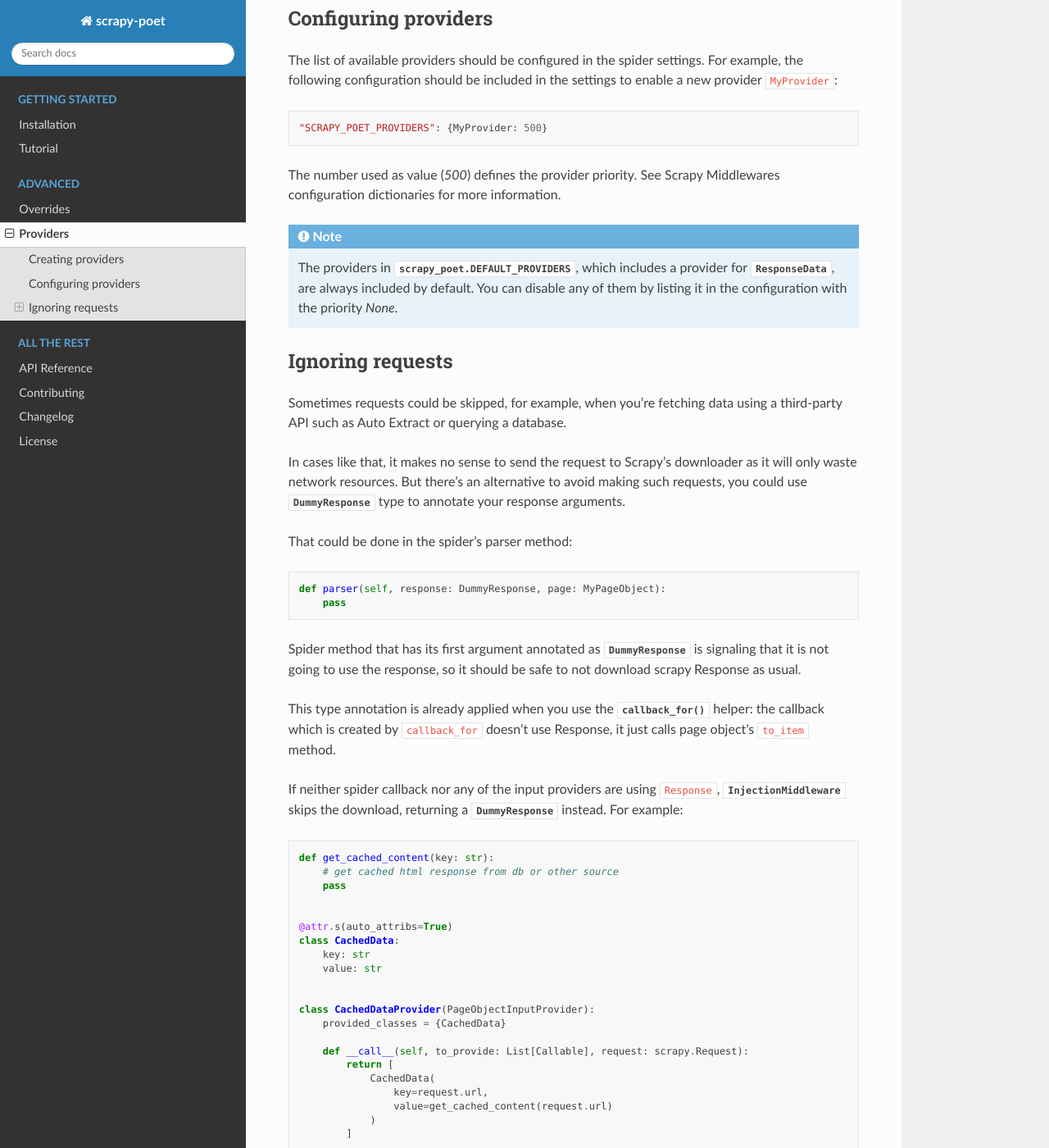
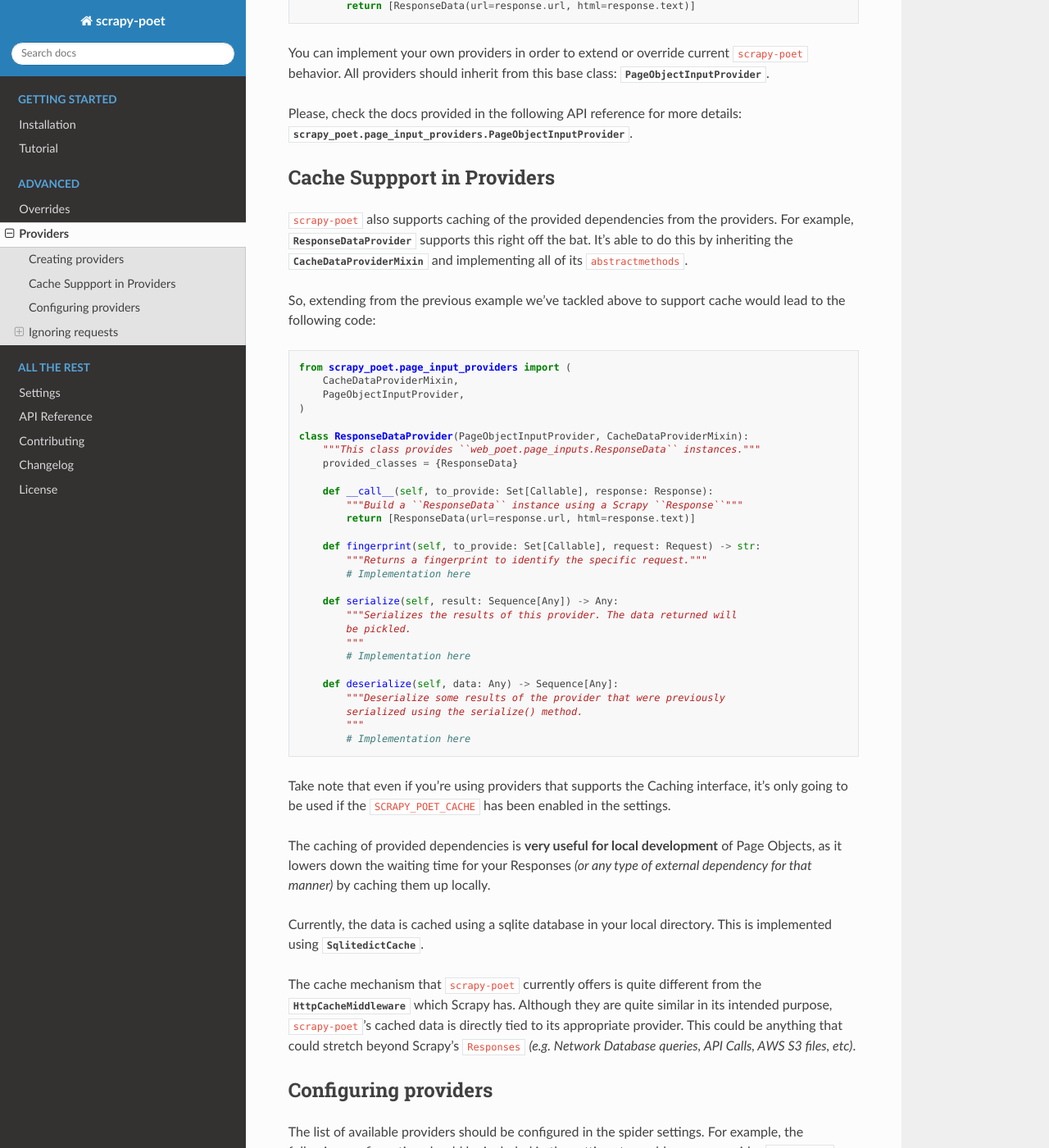
Before and after one commit to scrapinghub/scrapy-poet, a Sphinx documentation site: the page built from docs/providers.rst, in a window 1280 px wide and 1400 px high, scrolled down 865 px. Shown: the whole window at 82% size. Built offline with Sphinx 7.4.7 and the Read the Docs theme 2.0.0, drawn with Linux system fonts in a browser that asks for light colours; some of the changed text lies outside the part shown.

Commit message:
update and add docs pertaining to the Provider Cache

```diff
--- a/docs/api_reference.rst
+++ b/docs/api_reference.rst
@@ -26,6 +26,12 @@
 .. toctree::
    :hidden:
 
+Cache
+=====
+
+.. automodule:: scrapy_poet.cache
+   :members:
+
 Injection
 =========
 
--- a/docs/index.rst
+++ b/docs/index.rst
@@ -2,7 +2,7 @@
 scrapy-poet documentation
 =========================
 
-scrapy-poet allows to use `web-poet`_ Page Objects with Scrapy.
+``scrapy-poet`` allows to use `web-poet`_ Page Objects with Scrapy.
 
 web-poet_ defines a standard for writing reusable and portable
 extraction and crawling code; please check its docs_ to learn more.
@@ -48,6 +48,7 @@
    :caption: All the rest
    :maxdepth: 1
 
+   settings
    api_reference
    contributing
    changelog
--- a/docs/intro/install.rst
+++ b/docs/intro/install.rst
@@ -7,10 +7,10 @@
 Installing scrapy-poet
 ======================
 
-scrapy-poet is a Scrapy extension that runs on Python 3.7 and above.
+``scrapy-poet`` is a Scrapy extension that runs on Python 3.7 and above.
 
 If you’re already familiar with installation of Python packages, you can install
-scrapy-poet and its dependencies from PyPI with:
+``scrapy-poet`` and its dependencies from PyPI with:
 
 ::
 
@@ -21,7 +21,7 @@
 Things that are good to know
 ============================
 
-scrapy-poet is written in pure Python and depends on a few key Python packages
+``scrapy-poet`` is written in pure Python and depends on a few key Python packages
 (among others):
 
 - web-poet_, core library used for Page Object pattern
--- a/docs/overrides.rst
+++ b/docs/overrides.rst
@@ -65,11 +65,12 @@
 
 .. note::
 
-    This is an alternative more compact way of writing the above Page Object using ``attr.s``:
+    This is an alternative more compact way of writing the above Page Object
+    using ``attr.define``:
 
     .. code-block:: python
 
-        @attr.s(auto_attribs=True)
+        @attr.define
         class ISBNBookPage(ItemWebPage):
             book_page: BookPage
 
--- a/docs/providers.rst
+++ b/docs/providers.rst
@@ -9,9 +9,9 @@
     This document assumes a good familiarity with ``web-poet`` concepts;
     make sure you've read ``web-poet`` docs_.
 
-    This page is mostly aimed at developers who want to extend scrapy-poet,
-    not to developers who're writing extraction and crawling code using
-    scrapy-poet.
+    This page is mostly aimed at developers who want to extend ``scrapy-poet``,
+    **not** to developers who are writing extraction and crawling code using
+    ``scrapy-poet``.
 
 
 .. _docs: https://web-poet.readthedocs.io/en/stable/
@@ -26,7 +26,14 @@
 
 .. code-block:: python
 
-    @attr.s(auto_attribs=True)
+    import attr
+    from typing import Set, Callable
+
+    from scrapy_poet.page_input_providers import PageObjectInputProvider
+    from scrapy import Response
+
+
+    @attr.define
     class ResponseData:
         """Represents a response containing its URL and HTML content."""
         url: str
@@ -41,9 +48,75 @@
             """Build a ``ResponseData`` instance using a Scrapy ``Response``"""
             return [ResponseData(url=response.url, html=response.text)]
 
-You can implement your own providers in order to extend or override
-current scrapy-poet behavior.
-Please, check :class:`scrapy_poet.page_input_providers.PageObjectInputProvider` for more details.
+
+You can implement your own providers in order to extend or override current
+``scrapy-poet`` behavior. All providers should inherit from this base class:
+:class:`~.PageObjectInputProvider`.
+
+Please, check the docs provided in the following API reference for more details:
+:class:`scrapy_poet.page_input_providers.PageObjectInputProvider`.
+
+
+Cache Suppport in Providers
+===========================
+
+``scrapy-poet`` also supports caching of the provided dependencies from the
+providers. For example, :class:`~.ResponseDataProvider` supports this right off
+the bat. It's able to do this by inheriting the :class:`~.CacheDataProviderMixin`
+and implementing all of its ``abstractmethods``.
+
+So, extending from the previous example we've tackled above to support cache
+would lead to the following code:
+
+.. code-block:: python
+
+    from scrapy_poet.page_input_providers import (
+        CacheDataProviderMixin,
+        PageObjectInputProvider,
+    )
+
+    class ResponseDataProvider(PageObjectInputProvider, CacheDataProviderMixin):
+        """This class provides ``web_poet.page_inputs.ResponseData`` instances."""
+        provided_classes = {ResponseData}
+
+        def __call__(self, to_provide: Set[Callable], response: Response):
+            """Build a ``ResponseData`` instance using a Scrapy ``Response``"""
+            return [ResponseData(url=response.url, html=response.text)]
+
+        def fingerprint(self, to_provide: Set[Callable], request: Request) -> str:
+            """Returns a fingerprint to identify the specific request."""
+            # Implementation here
+
+        def serialize(self, result: Sequence[Any]) -> Any:
+            """Serializes the results of this provider. The data returned will
+            be pickled.
+            """
+            # Implementation here
+
+        def deserialize(self, data: Any) -> Sequence[Any]:
+            """Deserialize some results of the provider that were previously
+            serialized using the serialize() method.
+            """
+            # Implementation here
+
+Take note that even if you're using providers that supports the Caching interface,
+it's only going to be used if the ``SCRAPY_POET_CACHE`` has been enabled in the
+settings.
+
+The caching of provided dependencies is **very useful for local development** of
+Page Objects, as it lowers down the waiting time for your Responses `(or any type
+of external dependency for that manner)` by caching them up locally.
+
+Currently, the data is cached using a sqlite database in your local directory.
+This is implemented using :class:`~.SqlitedictCache`.
+
+The cache mechanism that ``scrapy-poet`` currently offers is quite different
+from the :class:`~.scrapy.downloadermiddlewares.httpcache.HttpCacheMiddleware`
+which Scrapy has. Although they are quite similar in its intended purpose,
+``scrapy-poet``'s cached data is directly tied to its appropriate provider. This
+could be anything that could stretch beyond Scrapy's ``Responses`` `(e.g. Network
+Database queries, API Calls, AWS S3 files, etc)`.
+
 
 Configuring providers
 =====================
@@ -104,7 +177,7 @@
         pass
 
 
-    @attr.s(auto_attribs=True)
+    @attr.define
     class CachedData:
         key: str
         value: str
@@ -150,7 +223,7 @@
         pass
 
 
-    @attr.s(auto_attribs=True)
+    @attr.define
     class MyResponseData:
         url: str
         html: str
@@ -191,7 +264,7 @@
     The code above is just for example purposes. If you need to use ``Response``
     instances in your Page Objects, use built-in ``ItemWebPage`` - it has
     ``response`` attribute with ``ResponseData``; no additional configuration
-    is needed, as there is ``ResponseDataProvider`` enabled in scrapy-poet
+    is needed, as there is ``ResponseDataProvider`` enabled in ``scrapy-poet``
     by default.
 
 Requests concurrency
--- /dev/null
+++ b/docs/settings.rst
@@ -0,0 +1,80 @@
+.. _`settings`:
+
+Settings
+========
+
+Configuring the settings denoted below would follow the usual methods used by
+Scrapy.
+
+
+SCRAPY_POET_PROVIDERS
+---------------------
+
+Default: ``{}``
+
+A ``dict`` wherein the **keys** would be the providers available for your Scrapy
+project while the **values** denotes the priority of the provider.
+
+More info on this at this section: :ref:`providers`.
+
+
+SCRAPY_POET_OVERRIDES
+---------------------
+
+Default: ``None``
+
+Mapping of overrides for each domain. The format of the such ``dict`` mapping
+depends on the currently set Registry. The default is currently
+:class:`~.PerDomainOverridesRegistry`. This can be overriden by the setting below:
+``SCRAPY_POET_OVERRIDES_REGISTRY``.
+
+There are sections dedicated for this at :ref:`intro-tutorial` and :ref:`overrides`.
+
+
+SCRAPY_POET_OVERRIDES_REGISTRY
+------------------------------
+
+Defaut: ``None``
+
+Sets an alternative Registry to replace the default :class:`~.PerDomainOverridesRegistry`.
+To use this, set a ``str`` which denotes the absolute object path of the new
+Registry.
+
+More info at :ref:`overrides`.
+
+
+SCRAPY_POET_CACHE
+-----------------
+
+Default: ``None``
+
+The caching mechanism in the **providers** can be enabled by either setting this
+to ``True`` which configures the file path of the cache into a ``.scrapy/`` dir
+in your `local Scrapy project`.
+
+On the other hand, you can also set this as a ``str`` pointing to any path relative
+to your `local Scrapy project`.
+
+
+SCRAPY_POET_CACHE_GZIP
+----------------------
+
+Default: ``True``
+
+Enables compression of the cached data using the **Gzip**. `Recommended` to be
+set to ``True`` in order to preserve disk space when caching.
+
+
+SCRAPY_POET_CACHE_ERRORS
+------------------------
+
+Default: ``False``
+
+When this is set to ``True``, any error that arises when retrieving dependencies from
+providers would be cached. This could be useful in cases during local development
+wherein you outright know that retrieving the dependency would fail and would
+choose to ignore it. Caching such errors would reduce the waiting time when
+developing Page Objects.
+
+It's `recommended` to set this off into ``False`` by default since you might miss
+out on sporadic errors.
```
Also changed, not shown: docs/intro/tutorial.rst (+6 -6 lines), 1 other file.
